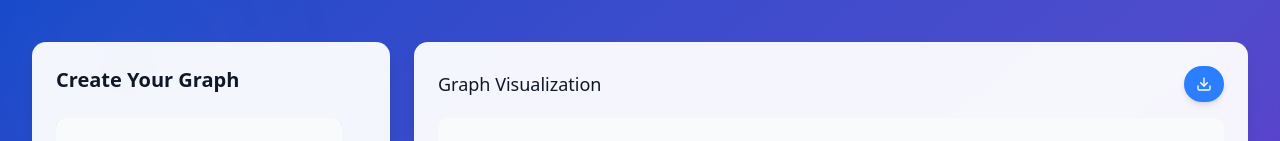
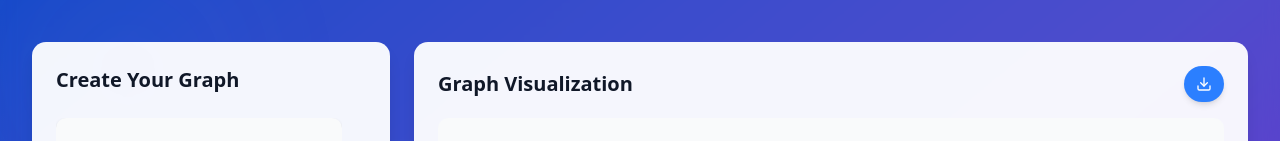
Before and after one commit to Abdullahprogramme/Graph-Visualizer, a Next.js app: page /create in a window 1280 px wide. Both pictures are taken after a click on the button "Generate Graph". Shown: the part 130-271 px from the top of the page. Built offline with nearby package versions, Linux system fonts and the light colour scheme.

Commit message:
Update page.tsx

```diff
--- a/src/app/create/page.tsx
+++ b/src/app/create/page.tsx
@@ -214,7 +214,7 @@ export default function CreatePage() {
             {nodes.length > 0 && (
               <>
                 <div className="flex items-center justify-between mb-4">
-                  <h3 className="text-lg font-medium text-gray-900">Graph Visualization</h3>
+                  <h3 className="text-xl font-semibold text-gray-900">Graph Visualization</h3>
                   <TooltipProvider>
                     <Tooltip>
                       <TooltipTrigger asChild>
```
